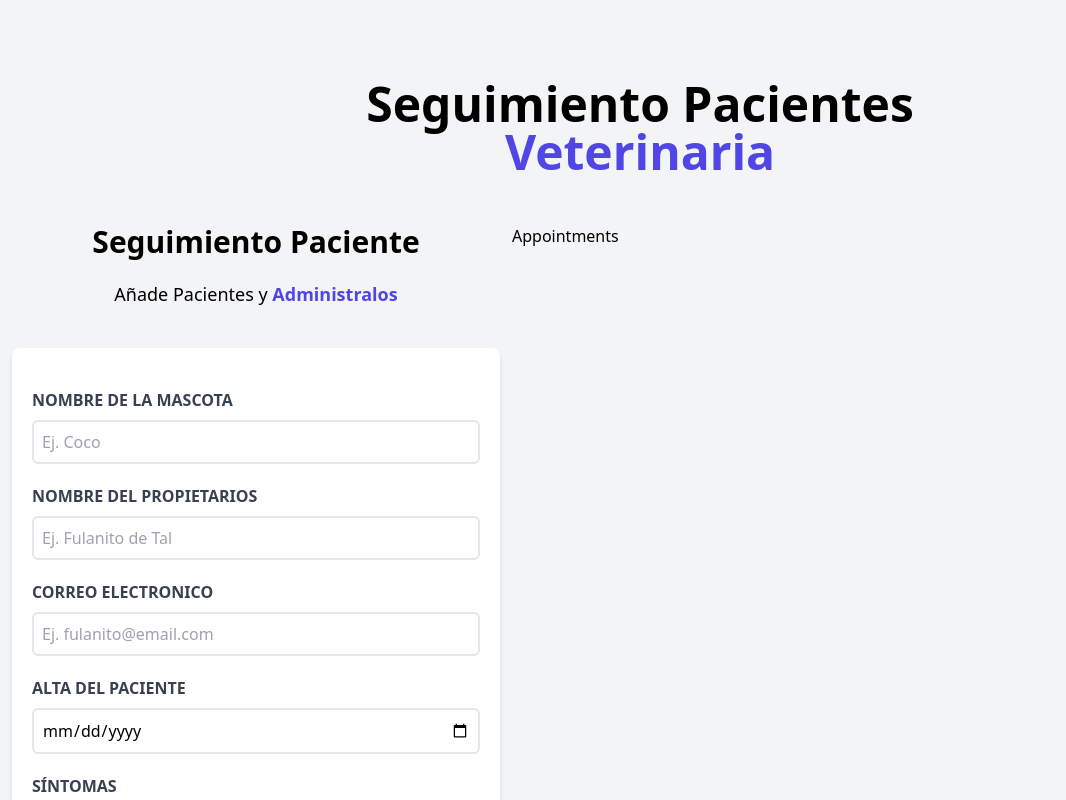
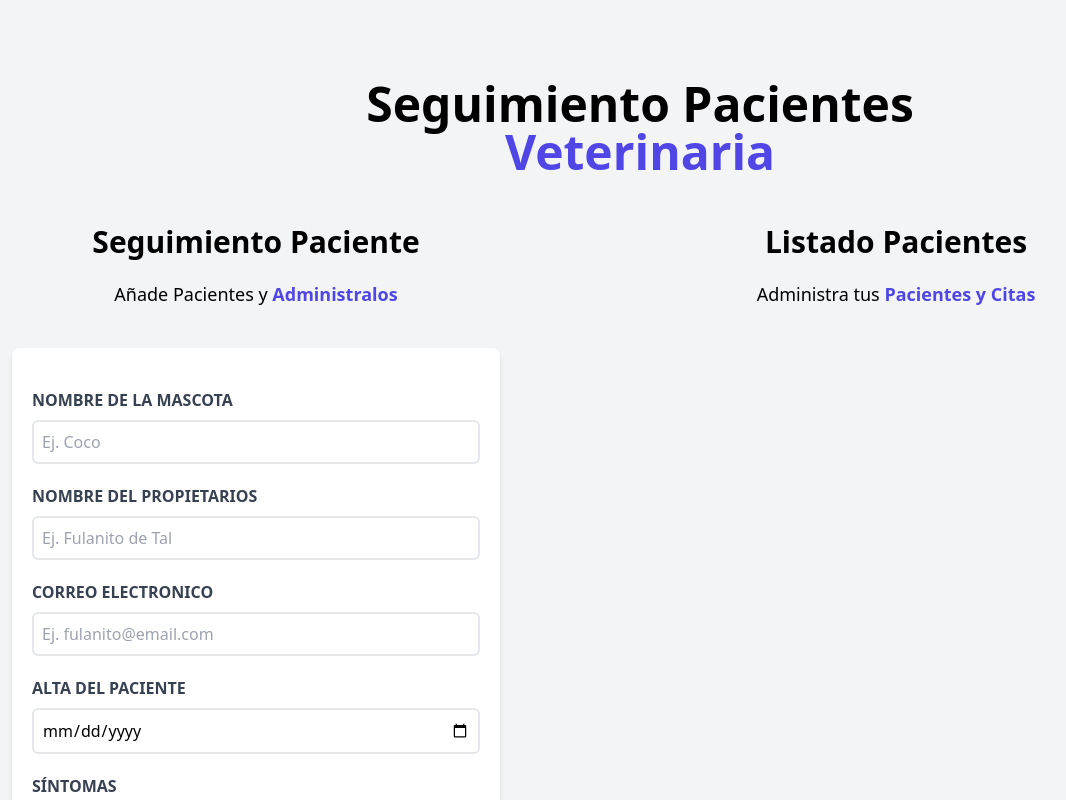
Before and after one commit to jesusrobot/Vet-Appointments, a React (Vite) app: page / in a window 1280 px wide. Shown: the top 800 px of the page, without its empty margins (0-1066 px from the left). Built offline with nearby package versions, Linux system fonts and the light colour scheme.

Commit message:
added patient list component

```diff
--- a/src/App.jsx
+++ b/src/App.jsx
@@ -1,5 +1,6 @@
 import Form from './components/Form'
 import Header from './components/Header'
+import PatientList from './components/PatientList'
 
 function App() {
   return (
@@ -7,7 +8,7 @@
       <Header />
       <main className="mt-12 md:flex">
         <Form />
-        <h2>Appointments</h2>
+        <PatientList />
       </main>
     </div>
   )
--- /dev/null
+++ b/src/components/PatientList.jsx
@@ -0,0 +1,13 @@
+function PatientList() {
+  return (
+    <section className="md:h-screen overflow-y-scroll md:w-1/2 lg:w-3/5 ">
+      <h2 className="text-3xl text-center font-black">Listado Pacientes</h2>
+      <p className="mt-5 mb-10 text-lg text-center">
+        Administra tus {}
+        <span className="font-bold text-indigo-600">Pacientes y Citas</span>
+      </p>
+    </section>
+  )
+}
+
+export default PatientList
```
